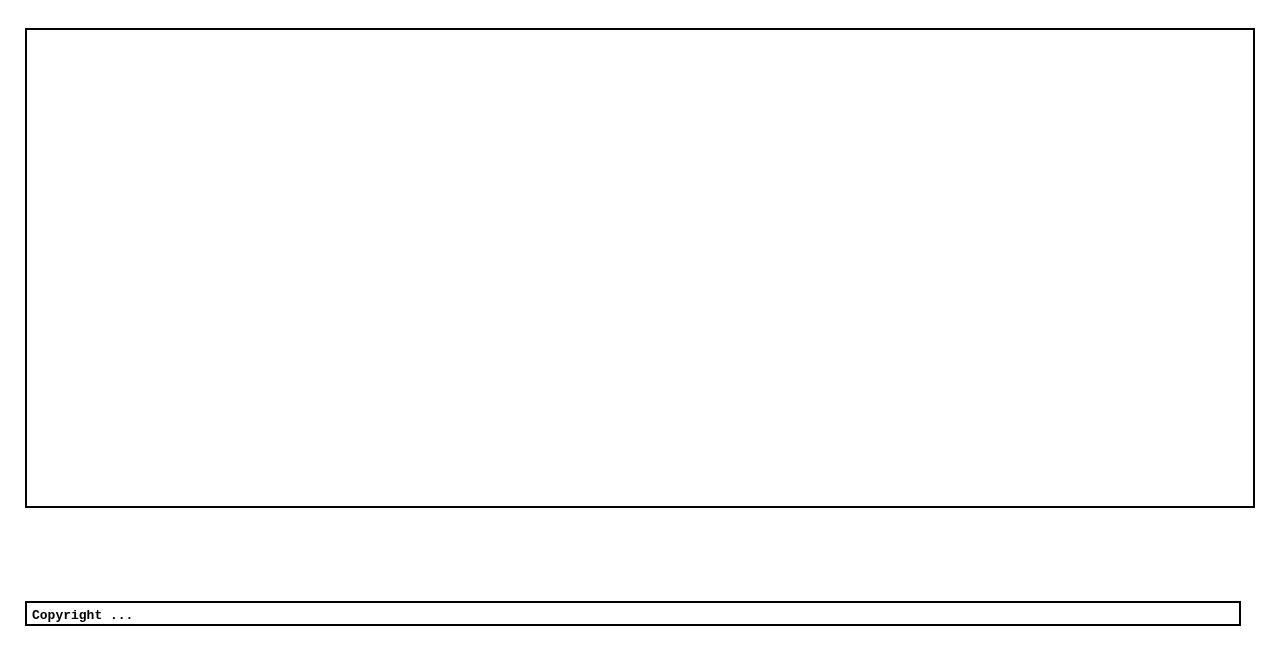
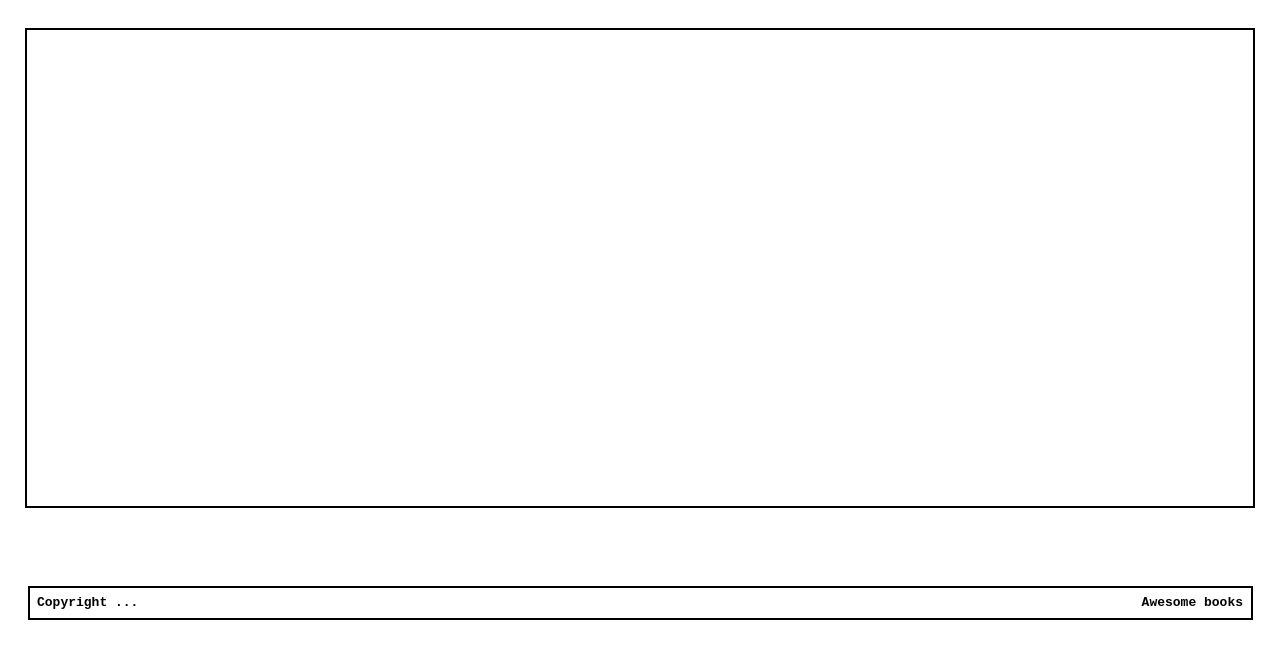
Before and after one commit to Jessemccallums/awesome_books, a website: page index.html in a window 1280 px wide. Shown: the part 148-800 px from the top of the page. Drawn offline with nearby package versions, Linux system fonts and the light colour scheme.

Commit message:
Add style and fix footer

```diff
--- a/index.html
+++ b/index.html
@@ -55,7 +55,10 @@
     </section>
 
     <footer>
+        <div class="footer">
         <p>Copyright ...</p>
+         <p>Awesome books</p>
+        </div>
     </footer>
     <script src="script.js"></script>
 </body>
--- a/main.css
+++ b/main.css
@@ -15,12 +15,12 @@ header {
 }
 
 footer {
-  position: fixed;
+  /* position: fixed;
   bottom: 1px;
   border: 2px solid rgb(0, 0, 0);
   width: 95vw;
   height: 25px;
-  margin: 25px;
+  margin: 25px; */
 }
 
 footer,
@@ -159,3 +159,15 @@ h2 {
 #message-alert {
   color: red;
 }
+
+
+
+.footer{
+  display: flex;
+  border: 2px solid rgb(0, 0, 0);
+  display: flex;
+  justify-content: space-between;
+  align-items: center;
+  margin: 25px;
+  padding: 5px;
+}
```
